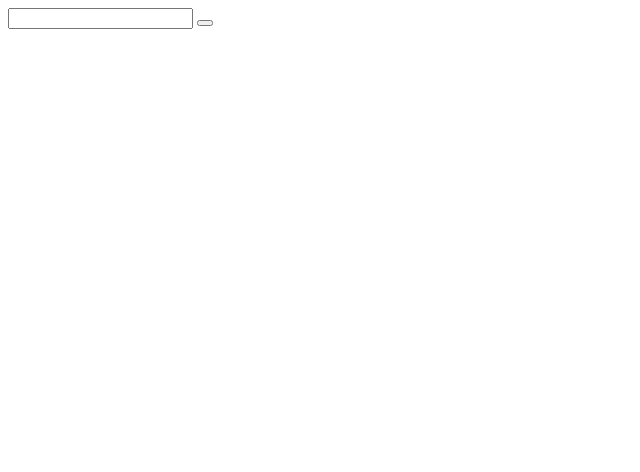
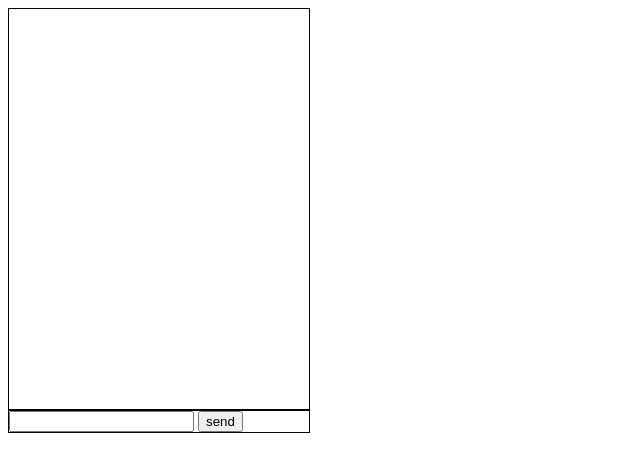
Before and after one commit to mo-ccc/trying_websockets, a plain HTML site: page src/index.html in a window 1280 px wide. Shown: the whole page, without its empty margins (0-640 px from the left). Drawn offline with Linux system fonts and the light colour scheme.

Commit message:
starting out

```diff
--- a/src/index.html
+++ b/src/index.html
@@ -2,8 +2,14 @@
 <html>
 	<head></head>
 	<body>
-		<input id="words"></input>
-		<button onclick="sendmessage()"></button>
+		<div class="chatbox">
+			<div class="messages">
+			</div>
+			<div class="controls">
+				<input id="words"></input>
+				<button onclick="sendmessage()">send</button>
+			</div>
+		</div>
 	</body>
 </html>
 
@@ -21,3 +27,17 @@
 	}
 
 </script>
+
+<style>
+.messages {
+	height: 400px;
+	width: 300px;
+	border: black solid 1px;
+}
+
+.controls {
+	border: black solid 1px;
+	width: 300px;
+}
+
+</style>
```
Also changed, not shown: 2 other files.
